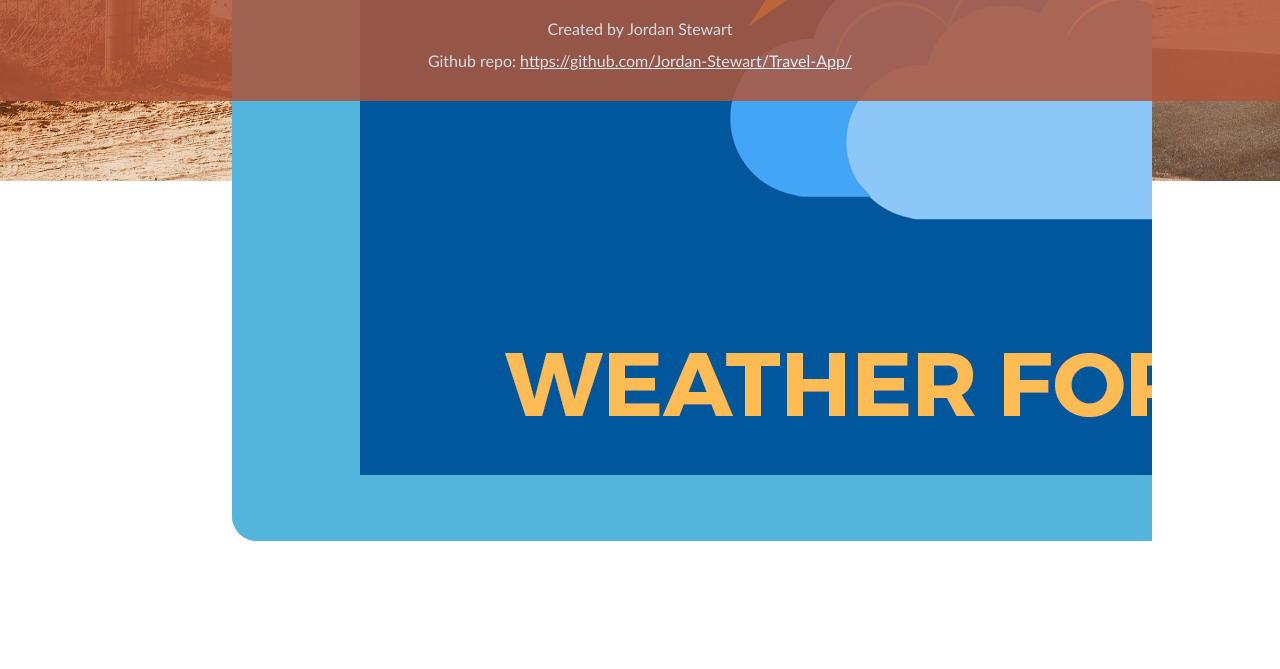
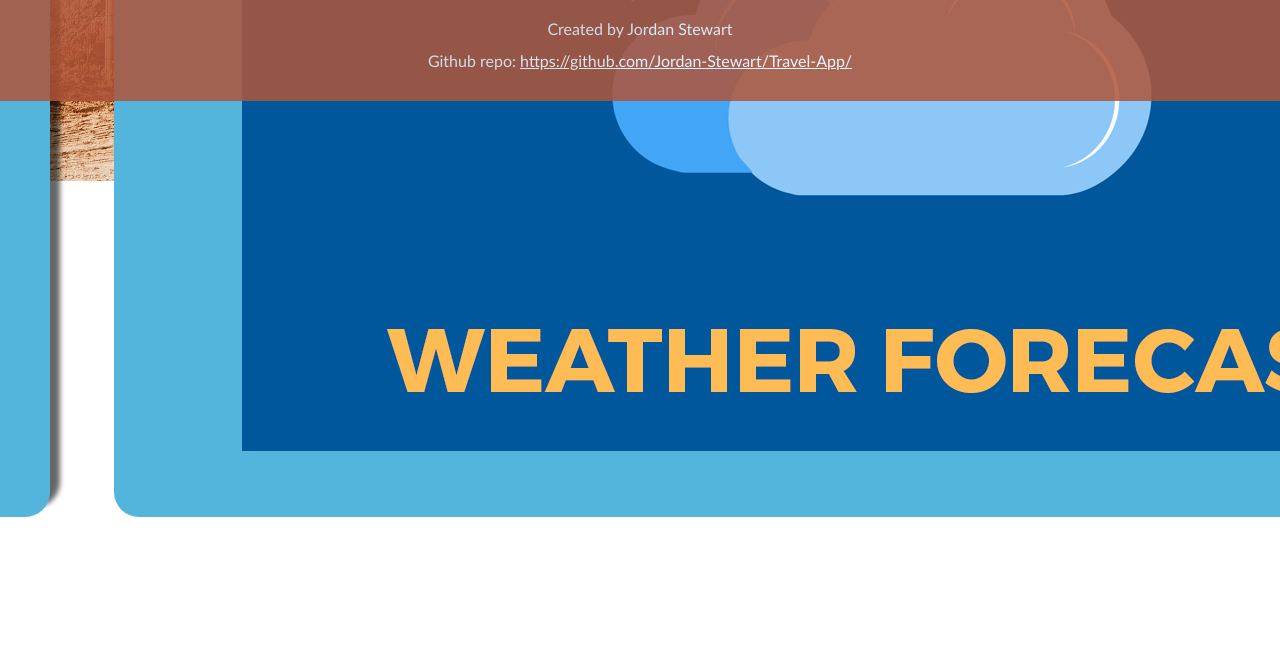
Before and after one commit to Jordan-Stewart/Travel-App, a website built with webpack: page src/client/views/index.html in a window 1280 px wide. Shown: the part 699-1368 px from the top of the page. After the commit the page ends 1344 px from the top, so only its background shows below. Built offline with nearby package versions, Linux system fonts and the light colour scheme; a web font is replaced by a local one.

Commit message:
Update grid.scss

```diff
--- a/src/client/styles/grid.scss
+++ b/src/client/styles/grid.scss
@@ -12,10 +12,10 @@
 
 /* Nested grid for main application */
 .tile {
-  display: grid;
-  grid-template-columns: 1fr 1fr;
-  gap: 1.5rem;
+  display: flex;
   overflow: auto;
+  justify-content: center;
+  align-content: center;
 }
 
 /* Grid area declarations */
@@ -30,10 +30,7 @@ nav {
 
 .app {
   grid-area: app;
-  padding-left: 10%;
-  padding-right: 10%;
 }
-
 
 footer {
   grid-area: footer;
```
